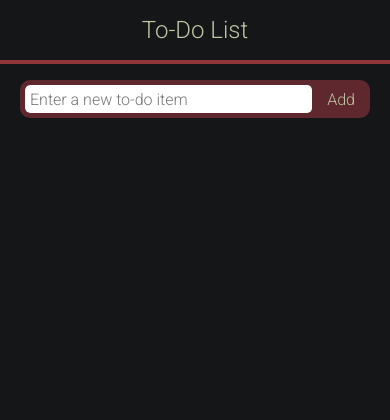
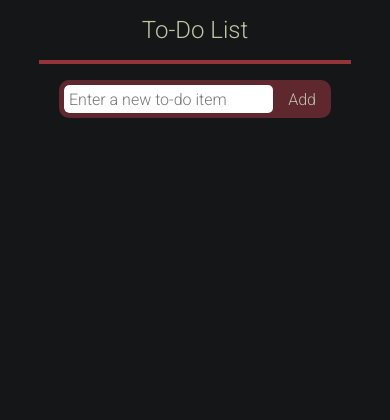
Before and after one commit to VenaMaybe/first_flask_site, a Flask app: page /todo/ in a window 390 px wide. Shown: the top 420 px of the page. Run offline with Flask 3, Linux system fonts and the light colour scheme; some libraries are stand-ins or nearby versions.

Commit message:
Simplifying other accidents

```diff
--- a/static/css/style.css
+++ b/static/css/style.css
@@ -36,7 +36,7 @@ body {
 /*~~ Organized ~~*/
 
 .container-width {
-    width: 80%;
+    width: 60%;
     max-width: 700px;
     margin: 0 auto;
 }
@@ -412,6 +412,9 @@ form {
     .navbar a, .clear-button {
         padding: 0.625rem 0.875rem; /* 10px 14px converted to rem */
     }
+    .container-width {
+        width: 80%;
+    }
 }
 
 @media (max-width: 480px) {
@@ -428,4 +431,7 @@ form {
     .navbar a, .clear-button {
         padding: 0.5rem 0.625rem; /* 8px 10px converted to rem */
     }
+    .container-width {
+        width: 80%;
+    }
 }
--- a/templates/posts.html
+++ b/templates/posts.html
@@ -11,7 +11,7 @@
 
     {% if posts %}
         {% for post in posts %}
-            <p> <a href="{{ url_for('post', post_name=post.link) }}" class="button">{{ post.display }}</a></p>
+            <a href="{{ url_for('post', post_name=post.link) }}" class="button">{{ post.display }}</a>
         {% endfor %}
     {% else %}
         <p>No posts available.</p>
--- a/templates/todo.html
+++ b/templates/todo.html
@@ -1,6 +1,7 @@
 {% extends "base.html" %}
 {% block title %}Vena's Doodles{% endblock %}
 {% block content %}
+	<div class="container-width">
 		<div class="header">
 			To-Do List
 		</div>
@@ -16,6 +17,7 @@
 				<li data-id="{{ todo.id }}">{{ todo.text }} <button href="#" class="btn-remove" data-id="{{ todo.id }}">Remove</button></li>
 			{% endfor %}
 		</ul>
+	</div>
 
 	<!-- Socket.IO Library -->
 	<script src="https://cdnjs.cloudflare.com/ajax/libs/socket.io/4.0.0/socket.io.min.js" crossorigin="anonymous"></script>
```
Lines whose indentation alone changed are shown as unchanged.
